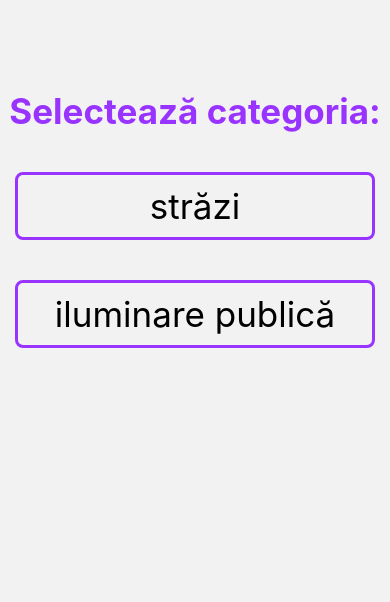
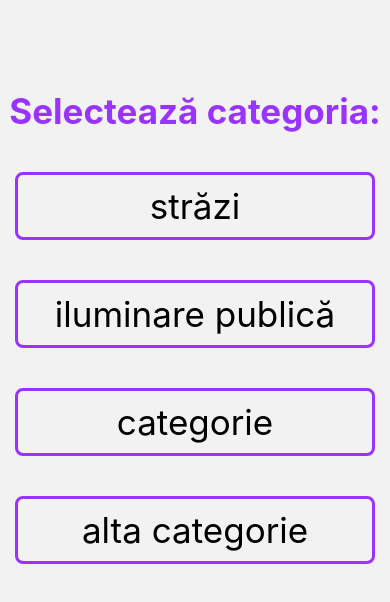
Before and after one commit to ralucaciulpan/CommuniTIM, a React Native app in the folder CommunitimUI/: screen /screen_category in a window 390 px wide. Shown: the top 602 px of the page. Built offline with nearby package versions, Linux system fonts and the light colour scheme.

Commit message:
added the other 2 category buttons

```diff
--- a/CommunitimUI/src/screens/CategoryPage.js
+++ b/CommunitimUI/src/screens/CategoryPage.js
@@ -18,6 +18,18 @@ export default function CategoryPage(){
             <View style={styles.buttonsContainer}>
                 <Pressable>
                     <Text style = {styles.buttonText}>iluminare publică</Text>
+                </Pressable>
+            </View>
+
+            <View style={styles.buttonsContainer}>
+                <Pressable>
+                    <Text style = {styles.buttonText}>categorie</Text>
+                </Pressable>
+            </View>
+
+            <View style={styles.buttonsContainer}>
+                <Pressable>
+                    <Text style = {styles.buttonText}>alta categorie</Text>
                 </Pressable>
             </View>
 
```
